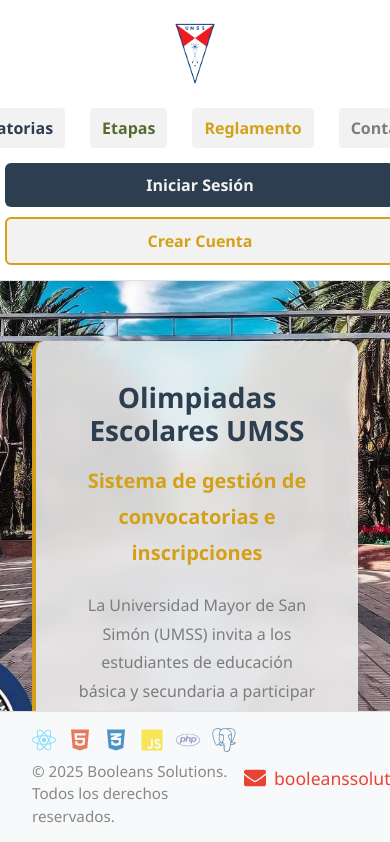
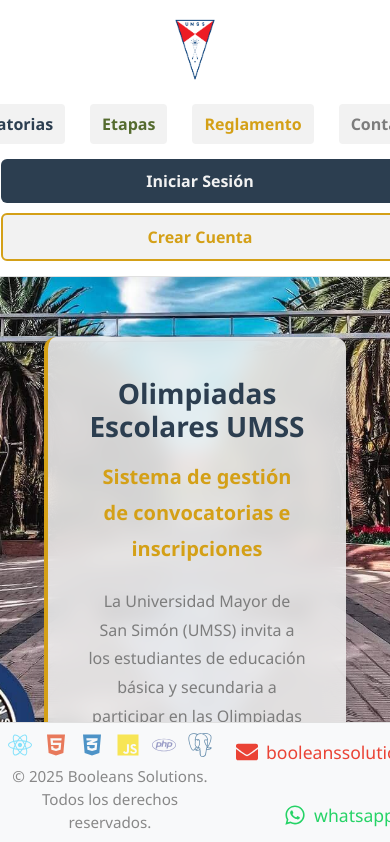
Before and after one commit to marckstar-RjJ/tis-25, a React (Vite) app: page / in a window 390 px wide. Shown: the top 842 px of the page. Built offline with nearby package versions, Linux system fonts and the light colour scheme.

Commit message:
responsive_movil 6

```diff
--- a/src/App.css
+++ b/src/App.css
@@ -65,7 +65,7 @@
   display: flex;
   justify-content: space-between;
   align-items: center;
-  padding: 1rem 2rem;
+  padding: 0.5rem 1rem;
   background-color: #f8f9fa;
   border-top: 1px solid #e0e0e0;
   width: 100%;
@@ -74,6 +74,82 @@
   left: 0;
   right: 0;
   z-index: 100;
+}
+
+/* Estilos para dispositivos móviles */
+@media screen and (max-width: 768px) {
+  .footer {
+    flex-direction: column;
+    padding: 0.5rem;
+    gap: 1rem;
+  }
+
+  .footer-content {
+    width: 100%;
+    gap: 1rem;
+  }
+
+  .footer-left {
+    text-align: center;
+    width: 100%;
+  }
+
+  .tech-icons {
+    justify-content: center;
+    gap: 0.5rem;
+  }
+
+  .tech-icon {
+    font-size: 1.2rem;
+  }
+
+  .footer-nav {
+    justify-content: center;
+    gap: 1rem;
+    flex-wrap: wrap;
+  }
+
+  .footer-link {
+    font-size: 0.9rem;
+    padding: 0.3rem;
+  }
+
+  /* Ajustes generales para móvil */
+  .app {
+    padding: 1rem;
+  }
+
+  .header {
+    padding: 0.5rem 1rem;
+  }
+
+  .header-left {
+    gap: 1rem;
+  }
+
+  .header .main-nav {
+    gap: 1rem;
+  }
+
+  .header .btn {
+    padding: 0.5rem 1rem;
+  }
+
+  .welcome-card {
+    padding: 20px;
+  }
+
+  .container {
+    padding: 1rem 0;
+  }
+
+  .home-container {
+    padding: 1rem;
+  }
+
+  .left-section {
+    padding: 0 1rem;
+  }
 }
 
 .footer-content {
```
